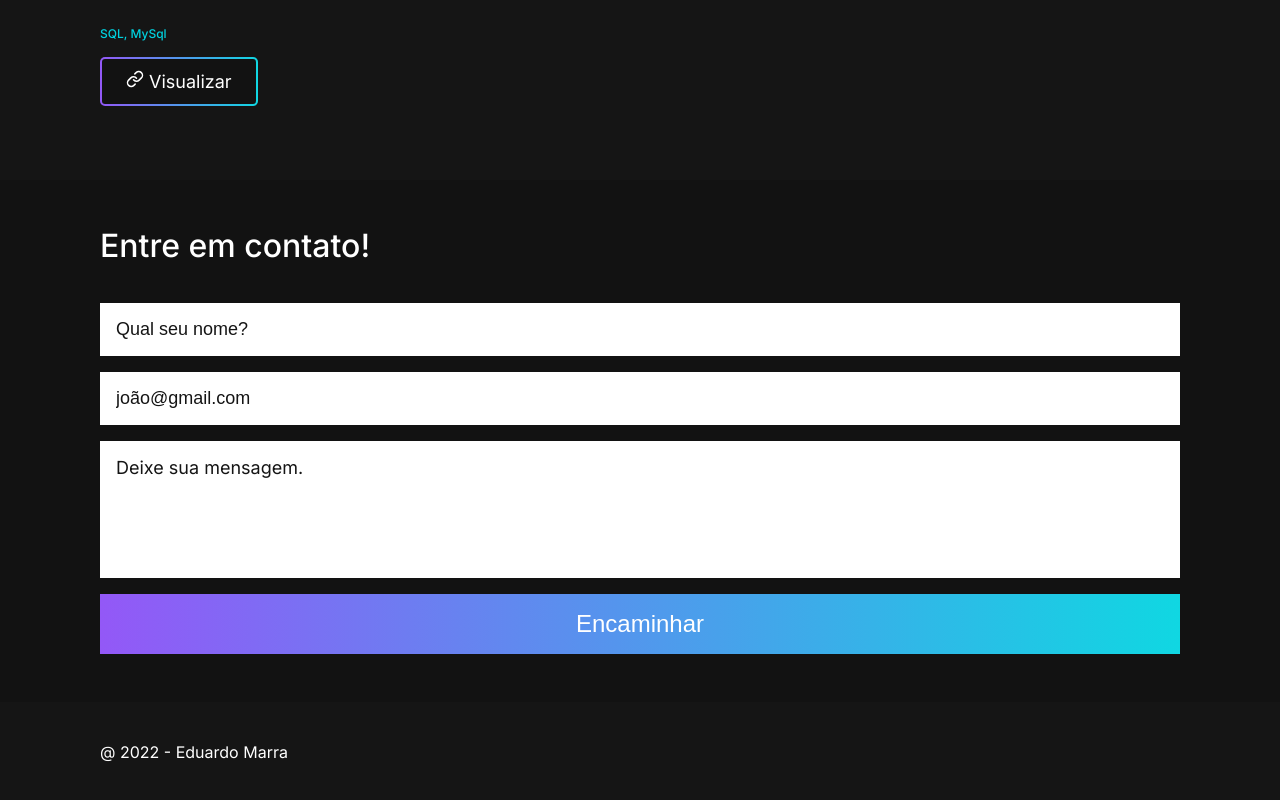
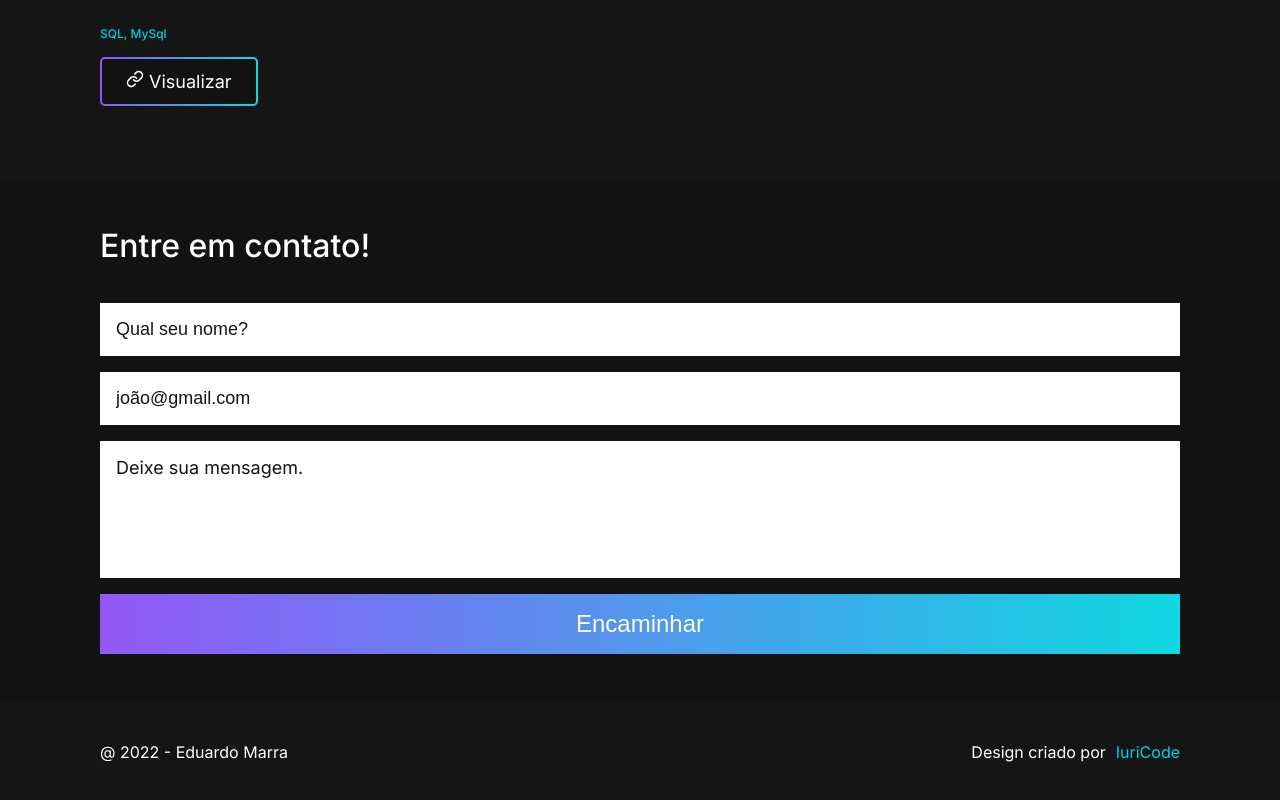
Before and after one commit to Eduardomarra/20-portfolio, a React (Create React App) app: page / in a window 1280 px wide. Shown: the part 2987-3787 px from the top of the page. Built offline with nearby package versions, Linux system fonts and the light colour scheme.

Commit message:
feat: added layout creator

```diff
--- a/src/components/Footer/index.tsx
+++ b/src/components/Footer/index.tsx
@@ -11,6 +11,16 @@ export function Footer() {
             <Wrapper>
                 <Content>
                     <p>@ {year} - Eduardo Marra</p>
+                    <p>
+                        Design criado por
+                        <a
+                            href="https://www.figma.com/file/Yb9IBH56g7T1hdIyZ3BMNO/Desafios---Codel%C3%A2ndia?node-id=39316%3A686"
+                            target="_blank"
+                            rel="noreferrer"
+                        >
+                            IuriCode
+                        </a>
+                    </p>
                 </Content>
             </Wrapper>
         </>
--- a/src/components/Footer/styles.ts
+++ b/src/components/Footer/styles.ts
@@ -15,7 +15,7 @@ export const Content = styled.div`
         height: 10rem;
         display: flex;
         align-items: center;
-        justify-content: flex-start;
+        justify-content: space-between;
 
         @media screen and (max-width: 820px) {
             width: 700px;
@@ -25,6 +25,17 @@ export const Content = styled.div`
             font-size: ${theme.font.sizes.medium};
             line-height: 1.9rem;
             color: ${theme.colors.light};
+
+            & + p {
+                display: flex;
+                align-items: center;
+
+                a {
+                    margin-left: 1rem;
+                    color: ${theme.colors.primary};
+                    cursor: pointer;
+                }
+            }
         }
     `}
 `
```
Also changed, not shown: src/assets/iuricode.svg (added).
